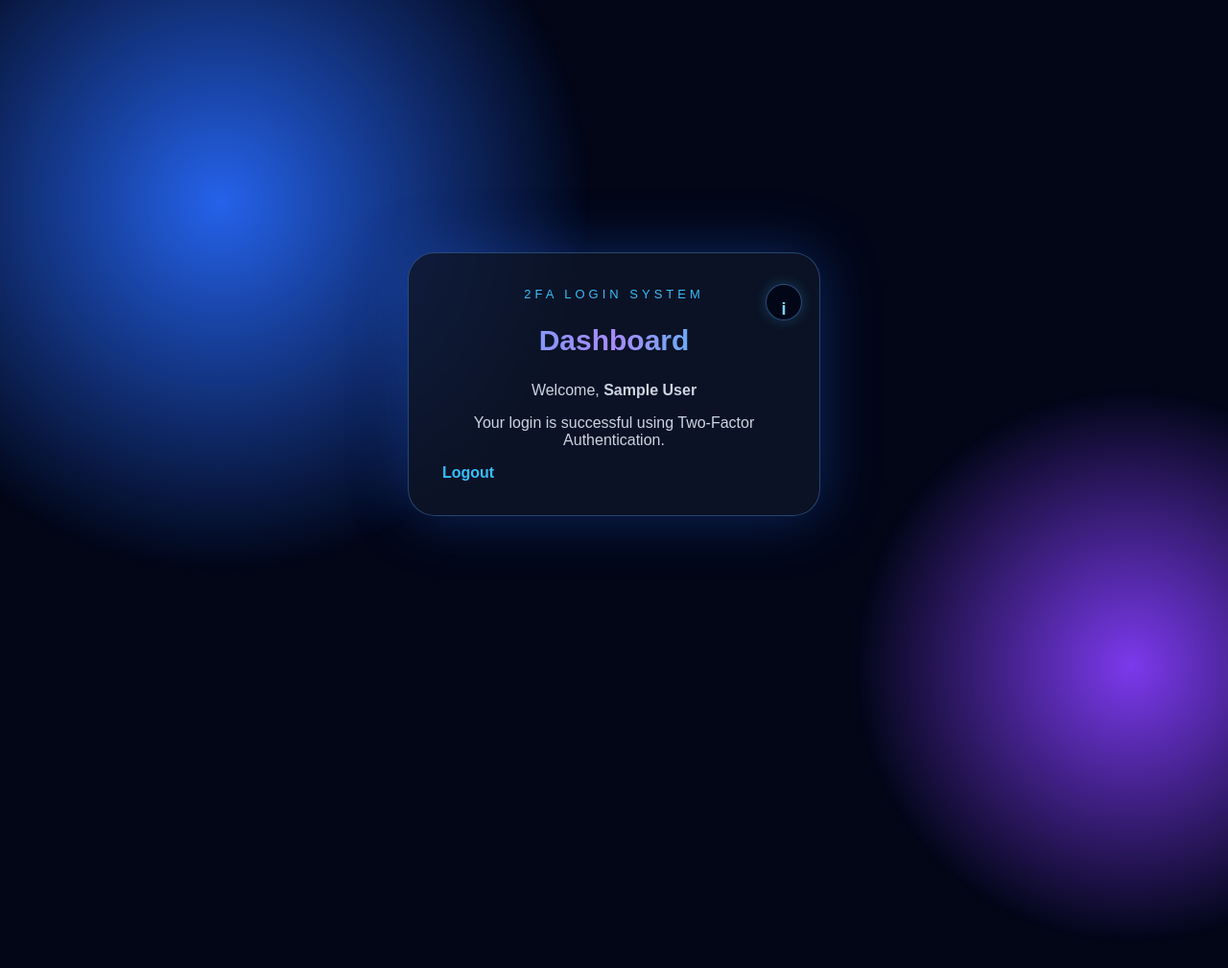
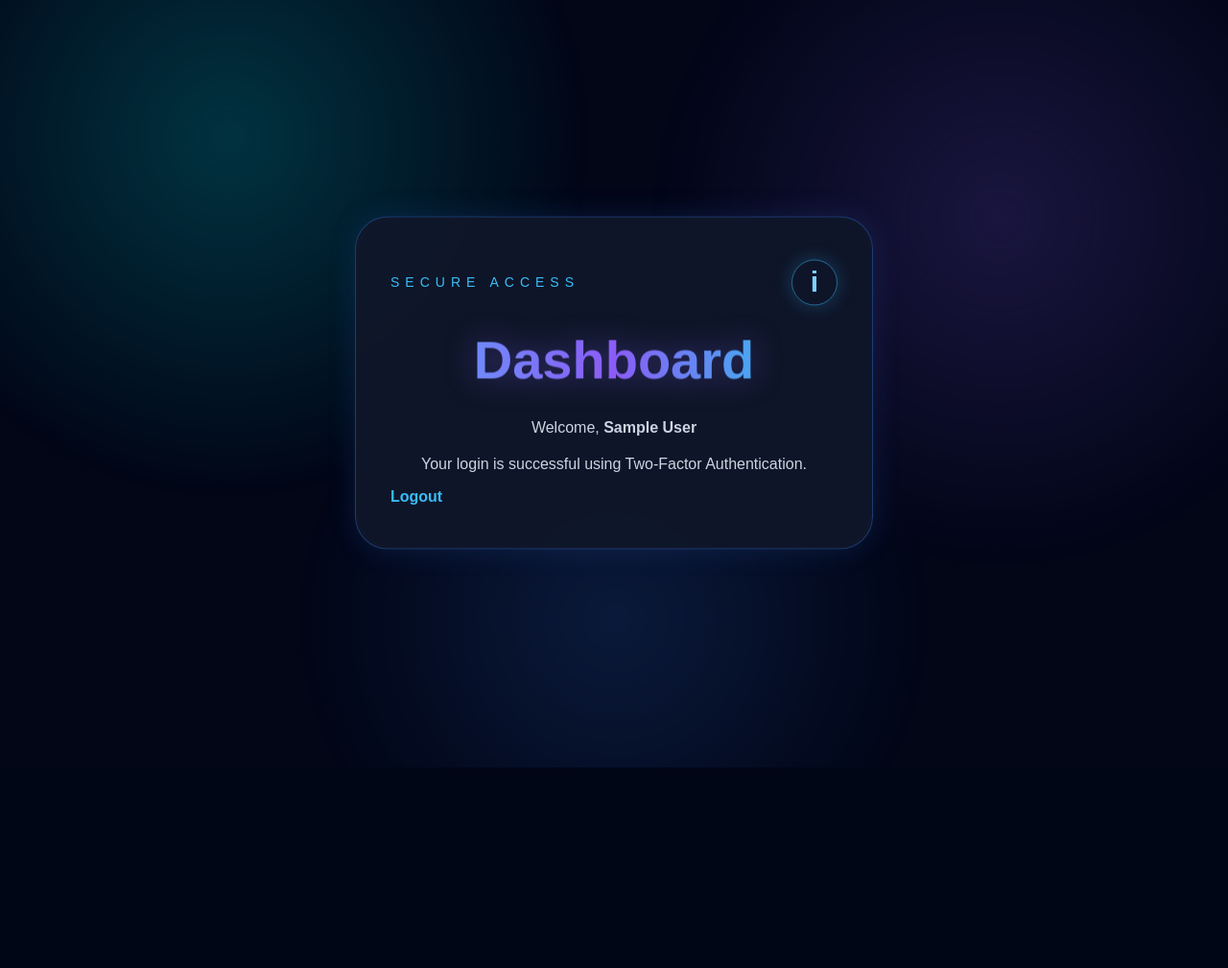
Before and after one commit to kanzariyaaditya-wq/Login-system-with-two-factor-authentication-, a Flask app: page /dashboard in a window 1280 px wide; the page is wider, and only the part inside the window is pictured. Shown: that part at 96% size. After the commit the page ends 800 px from the top of that part, so only its background shows below. Run offline with Flask 3, Linux system fonts and the light colour scheme; the visitor is signed in with stand-in values (Sample User, id 1); data comes from the database, SQL or seed files in the repository.

Commit message:
Improve layout and animations in base.html
Refactor HTML structure and styles for 2FA login system, enhancing layout and animations.

```diff
--- a/templates/base.html
+++ b/templates/base.html
@@ -2,6 +2,7 @@
 <html>
 <head>
     <title>2FA LOGIN SYSTEM</title>
+    <link rel="icon" type="image/svg+xml" href="{{ url_for('static', filename='favicon.svg') }}">
     <style>
         * {
             box-sizing: border-box;
@@ -21,75 +22,107 @@
 
         body::before {
             content: "";
-            position: absolute;
-            width: 700px;
-            height: 700px;
-            background: radial-gradient(circle, #2563eb, transparent 65%);
-            top: -200px;
-            left: -200px;
-            animation: moveGlow 7s infinite alternate;
+            position: fixed;
+            inset: 0;
+            background:
+                radial-gradient(circle at 20% 20%, rgba(0,255,255,0.18), transparent 30%),
+                radial-gradient(circle at 80% 30%, rgba(139,92,246,0.18), transparent 30%),
+                radial-gradient(circle at 50% 80%, rgba(59,130,246,0.16), transparent 35%);
+            animation: bgMove 12s ease-in-out infinite alternate;
+            z-index: 0;
         }
 
-        body::after {
-            content: "";
-            position: absolute;
-            width: 600px;
-            height: 600px;
-            background: radial-gradient(circle, #7c3aed, transparent 65%);
-            bottom: -180px;
-            right: -180px;
-            animation: moveGlow 8s infinite alternate-reverse;
+        @keyframes bgMove {
+            0% { transform: scale(1) translateY(0px); }
+            100% { transform: scale(1.08) translateY(-10px); }
         }
 
-        @keyframes moveGlow {
-            from { transform: translate(0, 0) scale(1); }
-            to { transform: translate(80px, 60px) scale(1.2); }
+        .card {
+            position: relative;
+            z-index: 1;
+            width: 92%;
+            max-width: 540px;
+            background: rgba(15, 23, 42, 0.95);
+            border: 1px solid rgba(59,130,246,0.35);
+            border-radius: 34px;
+            padding: 44px 36px;
+            box-shadow:
+                0 0 30px rgba(59,130,246,0.15),
+                inset 0 0 20px rgba(255,255,255,0.02);
+            animation: cardFloat 4s ease-in-out infinite alternate;
         }
 
-        .container {
-            position: relative;
-            z-index: 2;
-            width: 430px;
-            padding: 35px;
-            border-radius: 28px;
-            background: rgba(15, 23, 42, 0.78);
-            border: 1px solid rgba(96, 165, 250, 0.35);
-            box-shadow: 0 0 60px rgba(37, 99, 235, 0.35);
-            backdrop-filter: blur(20px);
-            animation: openCard 0.8s ease;
+        @keyframes cardFloat {
+            0% { transform: translateY(0px); }
+            100% { transform: translateY(-6px); }
         }
 
-        @keyframes openCard {
-            from {
-                opacity: 0;
-                transform: translateY(50px) scale(0.95);
+        .topbar {
+            display: flex;
+            justify-content: space-between;
+            align-items: center;
+            margin-bottom: 24px;
         }
-            to {
-                opacity: 1;
-                transform: translateY(0) scale(1);
+
+        .secure-text {
+            color: #38bdf8;
+            letter-spacing: 6px;
+            font-size: 14px;
+            text-transform: uppercase;
         }
+
+        .info-icon {
+            width: 48px;
+            height: 48px;
+            border-radius: 50%;
+            border: 1px solid rgba(56,189,248,0.5);
+            display: flex;
+            align-items: center;
+            justify-content: center;
+            color: #7dd3fc;
+            font-size: 30px;
+            font-weight: bold;
+            cursor: pointer;
+            box-shadow: 0 0 18px rgba(56,189,248,0.25);
+            transition: 0.3s ease;
+        }
+
+        .info-icon:hover {
+            transform: scale(1.08);
+            box-shadow: 0 0 28px rgba(56,189,248,0.45);
         }
 
         h2 {
             text-align: center;
-            font-size: 30px;
-            margin-bottom: 25px;
-            background: linear-gradient(90deg, #60a5fa, #a78bfa, #22d3ee);
+            font-size: 56px;
+            margin: 10px 0 30px;
+            background: linear-gradient(90deg, #60a5fa, #8b5cf6, #22d3ee);
             -webkit-background-clip: text;
-            color: transparent;
+            -webkit-text-fill-color: transparent;
+            animation: glowText 2s ease-in-out infinite alternate;
+        }
+
+        @keyframes glowText {
+            0% { filter: drop-shadow(0 0 6px rgba(59,130,246,0.2)); }
+            100% { filter: drop-shadow(0 0 18px rgba(139,92,246,0.45)); }
+        }
+
+        form {
+            display: flex;
+            flex-direction: column;
+            gap: 18px;
         }
 
         input {
             width: 100%;
-            padding: 15px;
-            margin: 11px 0;
-            border-radius: 14px;
-            border: 1px solid rgba(96, 165, 250, 0.35);
-            background: rgba(2, 6, 23, 0.75);
+            padding: 18px 20px;
+            border-radius: 18px;
+            border: 1px solid rgba(59,130,246,0.45);
+            background: #020617;
             color: white;
-            font-size: 15px;
+            font-size: 17px;
             outline: none;
-            transition: 0.3s;
+            transition: 0.3s ease;
         }
 
         input::placeholder {
@@ -98,31 +131,32 @@
 
         input:focus {
             border-color: #38bdf8;
-            box-shadow: 0 0 18px rgba(56, 189, 248, 0.45);
-            transform: scale(1.02);
+            box-shadow: 0 0 16px rgba(56,189,248,0.25);
+            transform: translateY(-1px);
         }
 
         button {
-            width: 100%;
-            padding: 15px;
-            margin-top: 14px;
+            margin-top: 10px;
+            padding: 18px;
             border: none;
-            border-radius: 14px;
+            border-radius: 18px;
             background: linear-gradient(90deg, #2563eb, #7c3aed, #06b6d4);
             color: white;
-            font-size: 16px;
+            font-size: 20px;
             font-weight: bold;
             cursor: pointer;
-            transition: 0.3s;
+            transition: 0.3s ease;
+            box-shadow: 0 10px 30px rgba(37,99,235,0.25);
         }
 
         button:hover {
-            transform: translateY(-4px);
-            box-shadow: 0 0 30px rgba(56, 189, 248, 0.7);
+            transform: translateY(-2px) scale(1.01);
+            box-shadow: 0 12px 34px rgba(124,58,237,0.35);
         }
 
         p {
             text-align: center;
+            margin-top: 20px;
             color: #cbd5e1;
         }
 
@@ -132,140 +166,179 @@
             font-weight: bold;
         }
 
-        .message {
-            padding: 12px;
-            border-radius: 12px;
-            margin-bottom: 12px;
-            animation: fadeIn 0.5s ease;
+        a:hover {
+            text-decoration: underline;
         }
 
-        .success {
-            background: rgba(34, 197, 94, 0.18);
-            color: #86efac;
-            border: 1px solid #22c55e;
+        .otp-box {
+            margin: 16px auto 24px;
+            width: 100%;
+            max-width: 460px;
+            padding: 28px 16px;
+            border-radius: 24px;
+            border: 1px solid #38bdf8;
+            background: rgba(14, 116, 144, 0.18);
+            text-align: center;
+            font-size: 26px;
+            font-weight: bold;
+            color: #7dd3fc;
+            letter-spacing: 8px;
+            box-shadow: 0 0 26px rgba(56,189,248,0.3);
         }
 
-        .danger {
-            background: rgba(239, 68, 68, 0.18);
-            color: #fca5a5;
-            border: 1px solid #ef4444;
+        .flash {
+            margin-bottom: 18px;
+            padding: 14px 18px;
+            border-radius: 14px;
+            font-size: 15px;
+            text-align: center;
         }
 
-        /* SMALLER OTP BOX */
-        .otp-box {
-            background: rgba(14, 165, 233, 0.15);
-            border: 1px solid #38bdf8;
-            color: #7dd3fc;
-            width: 340px;
-            margin: 0 auto 18px auto;
-            padding: 14px 18px;
-            text-align: center;
-            border-radius: 16px;
-            font-size: 22px;
-            font-weight: bold;
-            letter-spacing: 4px;
-            animation: otpGlow 1.4s infinite;
+        .flash.success {
+            background: rgba(34,197,94,0.15);
+            color: #86efac;
+            border: 1px solid rgba(34,197,94,0.35);
         }
 
-        @keyframes otpGlow {
-            0% { box-shadow: 0 0 10px rgba(56,189,248,0.3); }
-            50% { box-shadow: 0 0 30px rgba(56,189,248,0.8); }
-            100% { box-shadow: 0 0 10px rgba(56,189,248,0.3); }
-        }
-
-        .cyber-title {
-            text-align: center;
-            font-size: 13px;
-            letter-spacing: 4px;
-            color: #38bdf8;
-            margin-bottom: 8px;
-        }
-
-        .info-btn {
-            position: absolute;
-            top: 18px;
-            right: 18px;
-            width: 38px;
-            height: 38px;
-            border-radius: 50%;
-            border: 1px solid rgba(96, 165, 250, 0.45);
-            background: rgba(2, 6, 23, 0.85);
-            color: #7dd3fc;
-            font-weight: bold;
-            font-size: 18px;
-            cursor: pointer;
-            box-shadow: 0 0 14px rgba(56,189,248,0.25);
-            z-index: 5;
-        }
-
-        .info-btn:hover {
-            transform: scale(1.08);
-            box-shadow: 0 0 20px rgba(56,189,248,0.55);
+        .flash.danger {
+            background: rgba(239,68,68,0.15);
+            color: #fca5a5;
+            border: 1px solid rgba(239,68,68,0.35);
         }
 
         .info-popup {
             display: none;
-            position: absolute;
-            top: 65px;
-            right: 18px;
-            width: 300px;
-            background: rgba(15, 23, 42, 0.97);
-            border: 1px solid rgba(96,165,250,0.35);
-            border-radius: 18px;
-            padding: 18px;
-            color: #dbeafe;
-            box-shadow: 0 0 30px rgba(37,99,235,0.25);
-            z-index: 5;
-            animation: fadeIn 0.25s ease;
+            position: fixed;
+            inset: 0;
+            background: rgba(0,0,0,0.7);
+            z-index: 99;
+            justify-content: center;
+            align-items: center;
+            padding: 20px;
         }
 
-        .info-popup h3 {
-            margin: 0 0 12px 0;
-            font-size: 16px;
-            color: #7dd3fc;
-            text-align: left;
+        .info-popup-content {
+            width: 100%;
+            max-width: 560px;
+            background: #0f172a;
+            border: 1px solid rgba(56,189,248,0.4);
+            border-radius: 24px;
+            padding: 30px;
+            color: #e2e8f0;
+            box-shadow: 0 0 30px rgba(56,189,248,0.2);
+            animation: popupShow 0.25s ease;
         }
 
-        .info-popup ul {
-            margin: 0;
-            padding-left: 18px;
+        @keyframes popupShow {
+            from { transform: scale(0.95); opacity: 0; }
+            to { transform: scale(1); opacity: 1; }
         }
 
-        .info-popup li {
-            margin-bottom: 8px;
-            font-size: 14px;
-            line-height: 1.4;
-            color: #cbd5e1;
+        .info-popup-content h3 {
+            margin-top: 0;
+            color: #38bdf8;
+            text-align: center;
+            font-size: 28px;
         }
 
-        @keyframes fadeIn {
-            from { opacity: 0; transform: translateY(-8px); }
-            to { opacity: 1; transform: translateY(0); }
+        .info-popup-content ul {
+            line-height: 1.8;
+            padding-left: 20px;
+        }
+
+        .close-btn {
+            margin-top: 18px;
+            width: 100%;
+            padding: 14px;
+            border: none;
+            border-radius: 14px;
+            background: linear-gradient(90deg, #2563eb, #7c3aed);
+            color: white;
+            font-weight: bold;
+            cursor: pointer;
+        }
+
+        @media (max-width: 768px) {
+            body {
+                overflow: auto;
+                padding: 20px 0;
+                align-items: flex-start;
+            }
+
+            .card {
+                width: 94%;
+                max-width: 95%;
+                padding: 28px 18px;
+                border-radius: 24px;
+                margin: 20px auto;
+            }
+
+            .topbar {
+                margin-bottom: 18px;
+            }
+
+            .secure-text {
+                font-size: 11px;
+                letter-spacing: 3px;
+            }
+
+            .info-icon {
+                width: 42px;
+                height: 42px;
+                font-size: 24px;
+            }
+
+            h2 {
+                font-size: 34px;
+                margin: 8px 0 22px;
+            }
+
+            input {
+                padding: 14px 16px;
+                font-size: 15px;
+                border-radius: 14px;
+            }
+
+            button {
+                padding: 15px;
+                font-size: 17px;
+                border-radius: 14px;
+            }
+
+            .otp-box {
+                max-width: 100%;
+                padding: 20px 10px;
+                font-size: 18px;
+                letter-spacing: 4px;
+                border-radius: 18px;
+            }
+
+            p {
+                font-size: 14px;
+            }
+
+            .info-popup-content {
+                padding: 22px 18px;
+                border-radius: 18px;
+            }
+
+            .info-popup-content h3 {
+                font-size: 22px;
+            }
         }
     </style>
 </head>
 <body>
-<div class="container">
-    <div class="cyber-title">2FA LOGIN SYSTEM</div>
-
-    <button class="info-btn" onclick="toggleInfo()">i</button>
-
-    <div class="info-popup" id="infoPopup">
-        <h3>About This Project</h3>
-        <ul>
-            <li>Secure login system using <b>Two-Factor Authentication</b>.</li>
-            <li>User first enters <b>username/email + password</b>.</li>
-            <li>Then system generates an <b>OTP</b> for second verification.</li>
-            <li>OTP is valid for <b>5 minutes</b>.</li>
-            <li>Passwords are stored securely using <b>hashing</b>.</li>
-            <li>Built using <b>Python Flask + SQLite</b>.</li>
-        </ul>
+    <div class="card">
+        <div class="topbar">
+            <div class="secure-text">SECURE ACCESS</div>
+            <div class="info-icon" onclick="openInfo()">i</div>
         </div>
 
         {% with messages = get_flashed_messages(with_categories=true) %}
             {% if messages %}
                 {% for category, message in messages %}
-                <div class="message {{ category }}">{{ message }}</div>
+                    <div class="flash {{ category }}">{{ message }}</div>
                 {% endfor %}
             {% endif %}
         {% endwith %}
@@ -273,13 +346,33 @@
         {% block content %}{% endblock %}
     </div>
 
+    <div class="info-popup" id="infoPopup">
+        <div class="info-popup-content">
+            <h3>About This Project</h3>
+            <ul>
+                <li>Secure login system built using Flask and SQLite.</li>
+                <li>User registration and login with password protection.</li>
+                <li>Two-Factor Authentication using OTP verification.</li>
+                <li>OTP expires in 5 minutes for extra security.</li>
+                <li>Project made for cyber security / authentication demo.</li>
+            </ul>
+            <button class="close-btn" onclick="closeInfo()">Close</button>
+        </div>
+    </div>
+
     <script>
-function toggleInfo() {
+        function openInfo() {
+            document.getElementById("infoPopup").style.display = "flex";
+        }
+
+        function closeInfo() {
+            document.getElementById("infoPopup").style.display = "none";
+        }
+
+        window.onclick = function(event) {
             const popup = document.getElementById("infoPopup");
-    if (popup.style.display === "block") {
+            if (event.target === popup) {
                 popup.style.display = "none";
-    } else {
-        popup.style.display = "block";
             }
         }
     </script>
```
Lines whose indentation alone changed are shown as unchanged.
